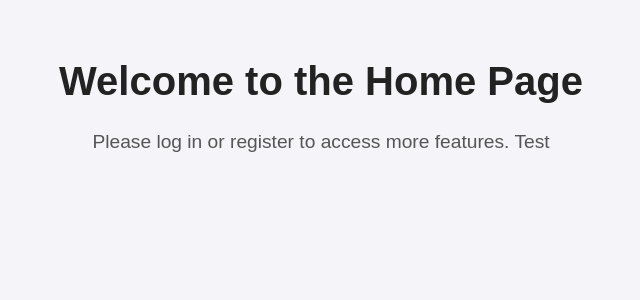
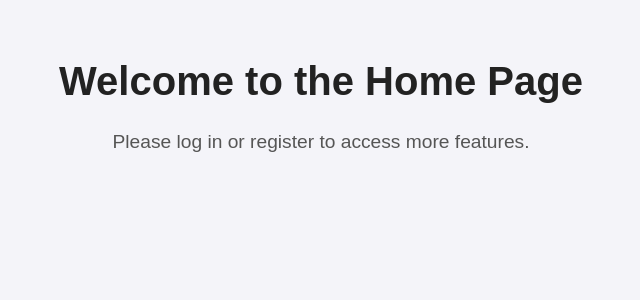
Before and after one commit to OsAlansari/ITCS333-Project, a PHP site: page /serverSide/index.php in a window 1280 px wide. Shown: the part 34-334 px from the top of the page, without its empty margins (319-959 px from the left). Run offline with PHP 8.4, Linux system fonts and the light colour scheme.

Commit message:
test succesful

```diff
--- a/htdocs/serverSide/index.php
+++ b/htdocs/serverSide/index.php
@@ -33,7 +33,7 @@ $isLoggedIn = isset($_SESSION['user_id']);
         <?php if ($isLoggedIn): ?>
             <p>You are logged in. Access your <a href="profile.php">profile</a>.</p>
         <?php else: ?>
-            <p>Please log in or register to access more features. Test</p>
+            <p>Please log in or register to access more features.</p>
         <?php endif; ?>
     </main>
 </body>
```
